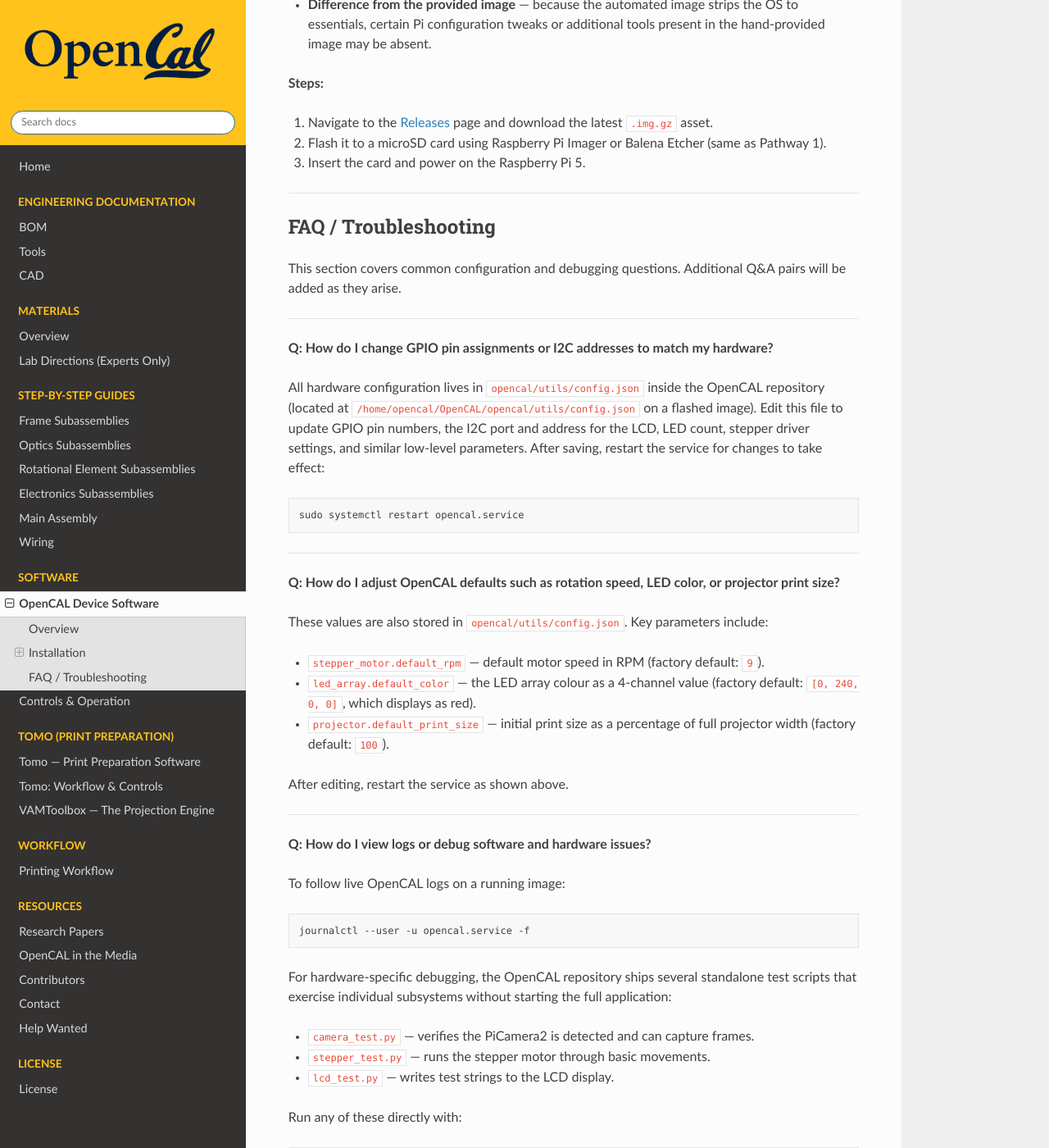
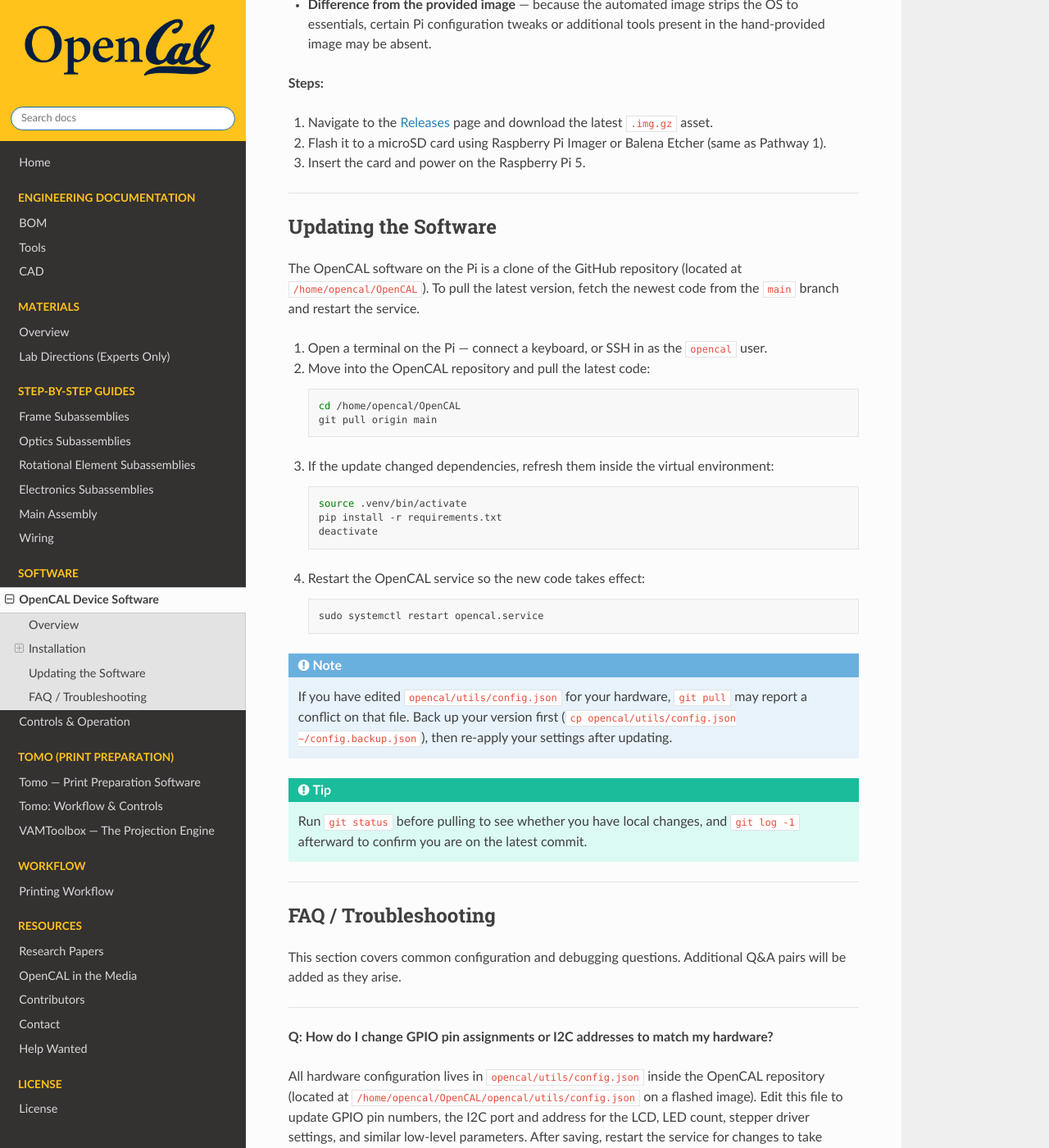
Before and after one commit to computed-axial-lithography/OpenCAL-documentation, a Sphinx documentation site: the page built from docs/source/software/github.rst, in a window 1280 px wide and 1400 px high, scrolled down 1490 px. Shown: the whole window at 82% size. Built offline with Sphinx 7.4.7 and the Read the Docs theme 3.1.0, drawn with Linux system fonts in a browser that asks for light colours.

Commit message:
Add "Updating the Software" guide to Pi setup (git pull)
Document how to pull the latest OpenCAL code on the Pi (git pull origin
main), refresh venv dependencies, and restart the service.

Co-Authored-By: Claude Opus 4.8 (1M context) <noreply@anthropic.com>

```diff
--- a/docs/source/software/github.rst
+++ b/docs/source/software/github.rst
@@ -62,6 +62,50 @@ Key characteristics of automated images:
 
 ----
 
+Updating the Software
+=====================
+
+The OpenCAL software on the Pi is a clone of the GitHub repository (located at
+``/home/opencal/OpenCAL``). To pull the latest version, fetch the newest code from the ``main``
+branch and restart the service.
+
+1. Open a terminal on the Pi — connect a keyboard, or SSH in as the ``opencal`` user.
+
+2. Move into the OpenCAL repository and pull the latest code:
+
+   .. code-block:: bash
+
+      cd /home/opencal/OpenCAL
+      git pull origin main
+
+3. If the update changed dependencies, refresh them inside the virtual environment:
+
+   .. code-block:: bash
+
+      source .venv/bin/activate
+      pip install -r requirements.txt
+      deactivate
+
+4. Restart the OpenCAL service so the new code takes effect:
+
+   .. code-block:: bash
+
+      sudo systemctl restart opencal.service
+
+.. note::
+
+   If you have edited ``opencal/utils/config.json`` for your hardware, ``git pull`` may report a
+   conflict on that file. Back up your version first
+   (``cp opencal/utils/config.json ~/config.backup.json``), then re-apply your settings after
+   updating.
+
+.. tip::
+
+   Run ``git status`` before pulling to see whether you have local changes, and ``git log -1``
+   afterward to confirm you are on the latest commit.
+
+----
+
 FAQ / Troubleshooting
 ======================
 
```
